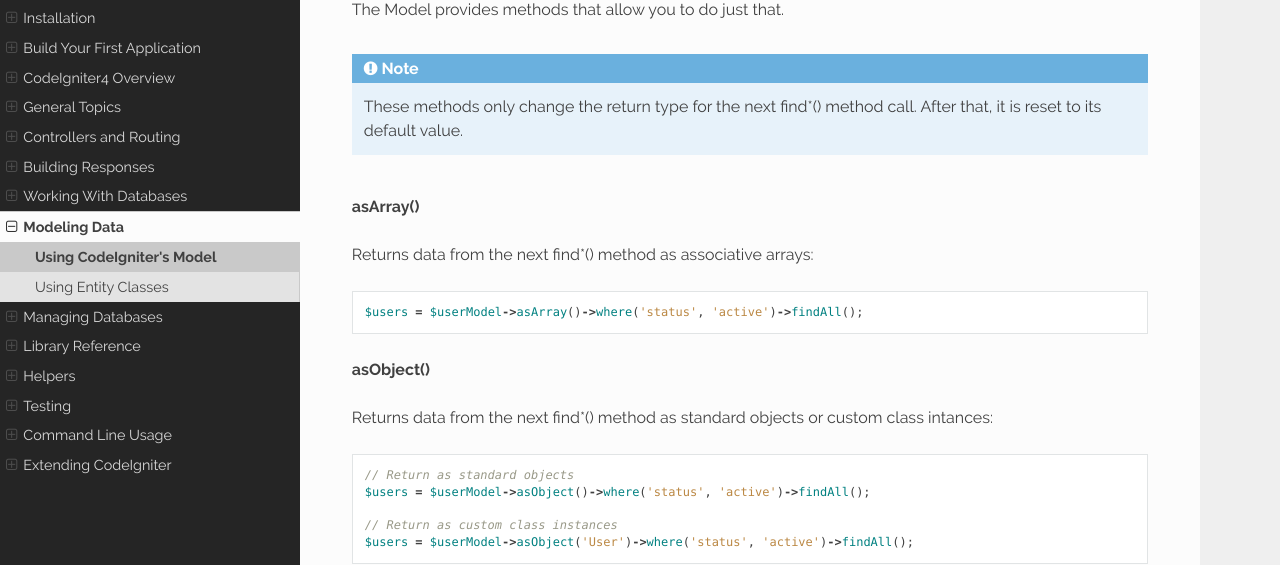
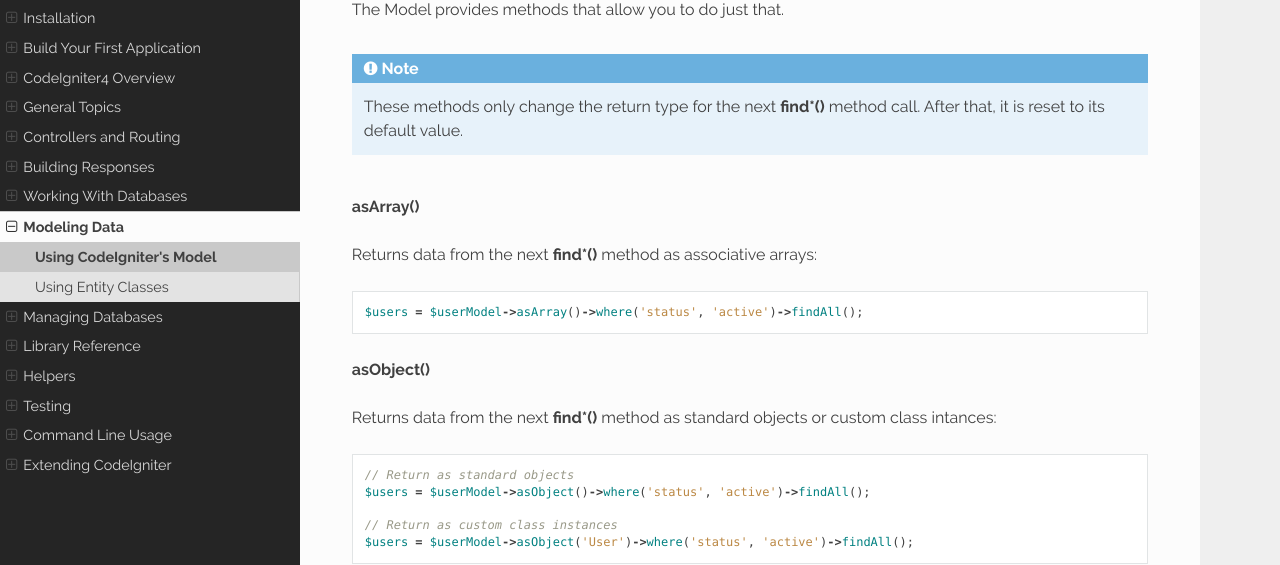
Before and after one commit to NEKOGET/ci4_user_guide_src, a Sphinx documentation site: the page built from source/models/model.rst, in a window 1280 px wide and 900 px high, scrolled down 15906 px. Shown: the part 163-728 px from the top of the window. Built offline with Sphinx 7.4.7 and the Read the Docs theme 2.0.0, drawn with Linux system fonts in a browser that asks for light colours.

```diff
--- a/source/models/model.rst
+++ b/source/models/model.rst
@@ -716,18 +716,18 @@ You can specify the format that data should be returned as when using the find*(
 $returnType. There may be times that you would like the data back in a different format, though. The Model
 provides methods that allow you to do just that.
 
-.. note:: These methods only change the return type for the next find*() method call. After that,
+.. note:: These methods only change the return type for the next **find*()** method call. After that,
     it is reset to its default value.
 
 **asArray()**
 
-Returns data from the next find*() method as associative arrays::
+Returns data from the next **find*()** method as associative arrays::
 
     $users = $userModel->asArray()->where('status', 'active')->findAll();
 
 **asObject()**
 
-Returns data from the next find*() method as standard objects or custom class intances::
+Returns data from the next **find*()** method as standard objects or custom class intances::
 
     // Return as standard objects
     $users = $userModel->asObject()->where('status', 'active')->findAll();
```
